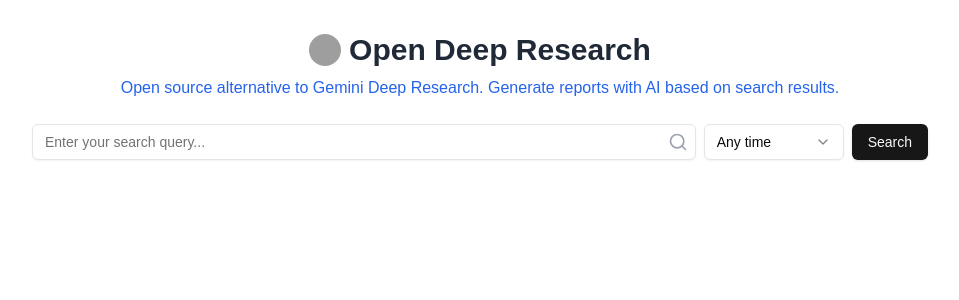
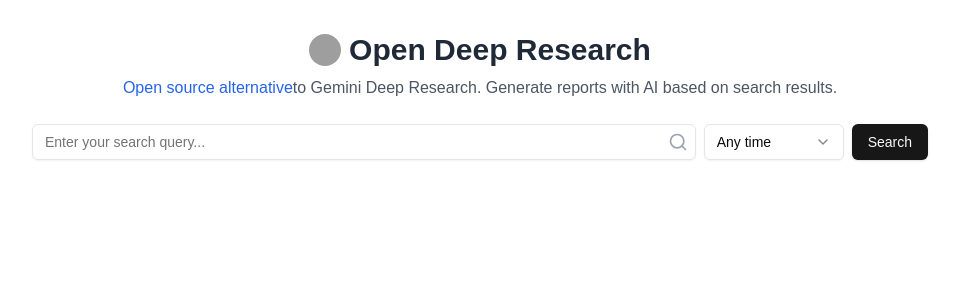
Before and after one commit to ytthuan/open-deep-research, a Next.js app: page / in a window 1280 px wide. Shown: the top 300 px of the page, without its empty margins (160-1119 px from the left). Built offline with nearby package versions, Linux system fonts and the light colour scheme; grey boxes are pictures that could not be loaded; a web font is replaced by a local one.

Commit message:
fix description link

```diff
--- a/app/page.tsx
+++ b/app/page.tsx
@@ -289,9 +289,10 @@
               rel='noopener noreferrer'
               className='text-blue-600 hover:underline'
             >
-              Open source alternative to Gemini Deep Research. Generate reports
-              with AI based on search results.
+              Open source alternative
             </a>
+            to Gemini Deep Research. Generate reports with AI based on search
+            results.
           </p>
           <form onSubmit={handleSearch} className='space-y-4'>
             <div className='flex flex-col sm:flex-row gap-2'>
```
